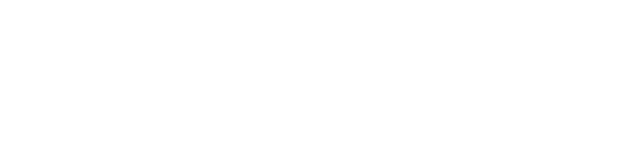
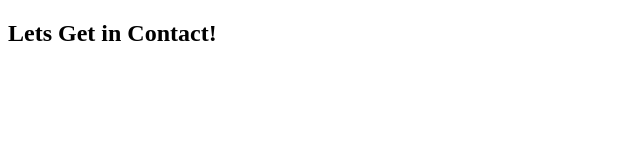
Before and after one commit to ZacharyBaur/mi349_blog, a plain HTML site: page contact.html in a window 1280 px wide. Shown: the whole page, without its empty margins (0-640 px from the left). Drawn offline with Linux system fonts and the light colour scheme.

Commit message:
created contact title section

```diff
--- a/contact.html
+++ b/contact.html
@@ -6,6 +6,9 @@
     <title>Contact Me</title>
 </head>
 <body>
+    <section id="contact-title">
+        <h1>Lets Get in Contact!</h1>
+    </section>
 
 </body>
 </html>
```
